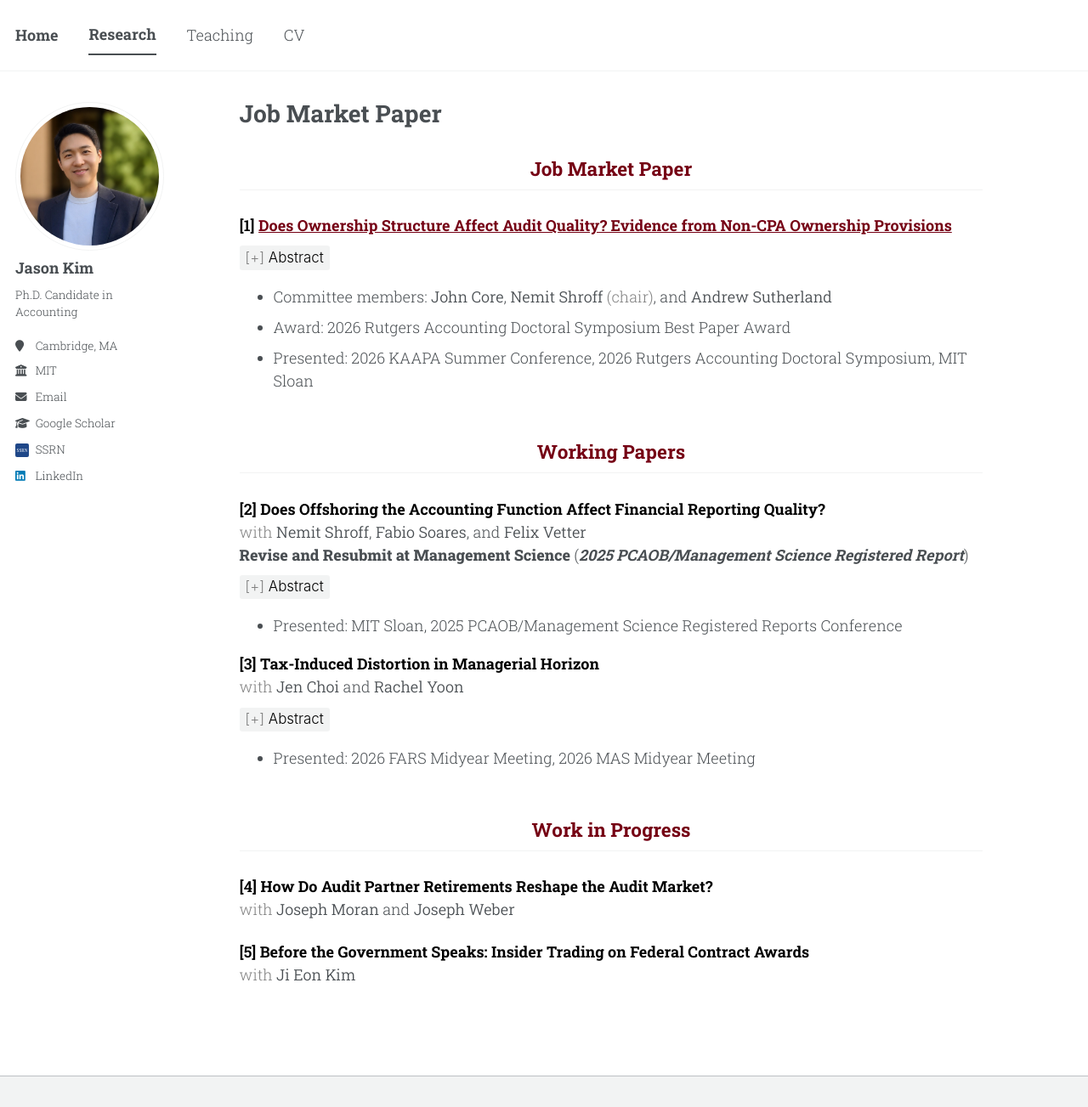
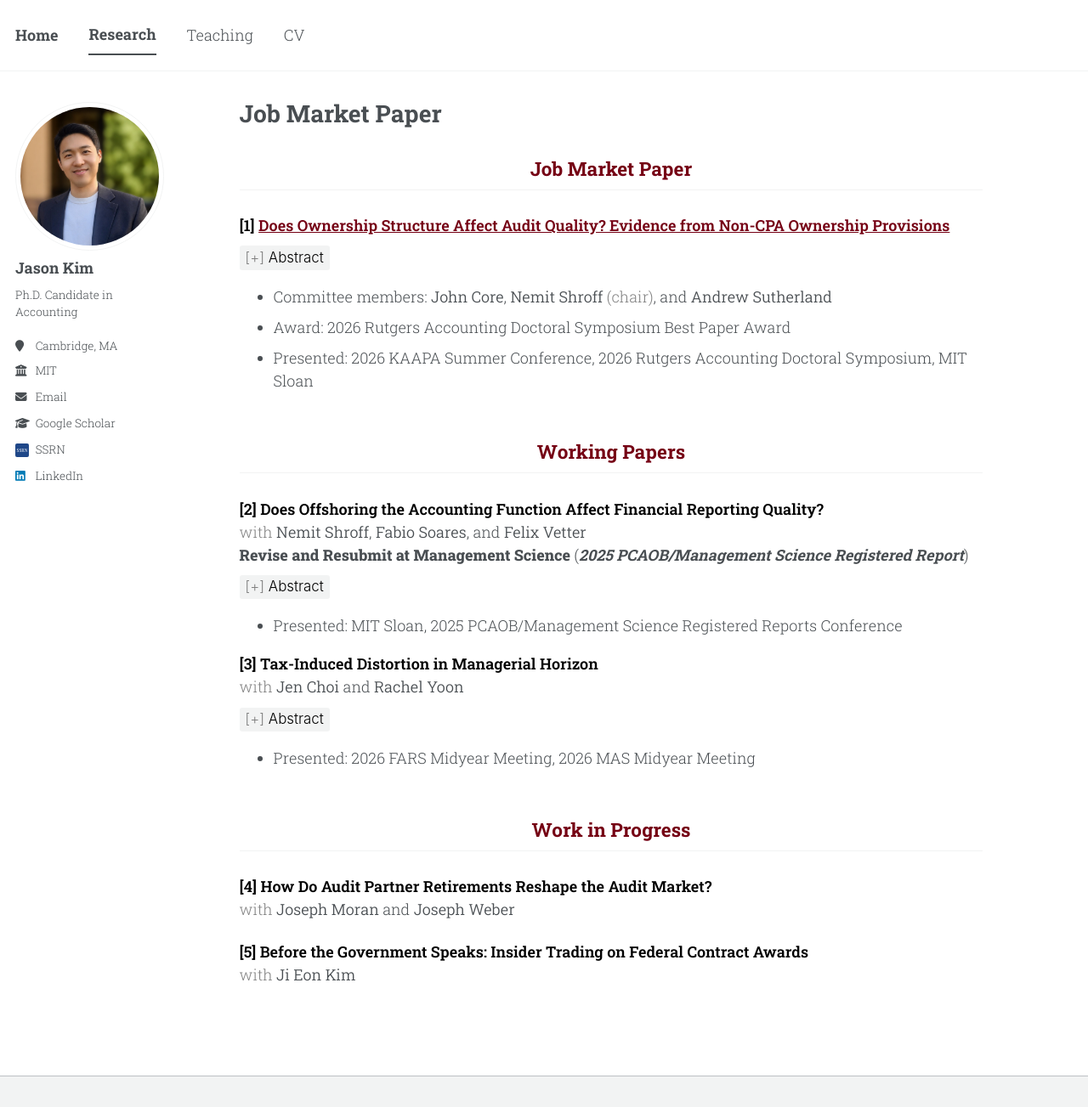
Before and after one commit to jgkim262/jgkim262.github.io, a Jekyll site: the page built from _pages/research.md, in a window 1280 px wide and 1303 px high. Shown: the whole window at 85% size. Built offline with Jekyll 4.4.1, drawn with Linux system fonts in a browser that asks for light colours; a style sheet for code colours, icons or effects is not loaded; our own code applies the rules of GitHub Pages for plain Markdown files.

Commit message:
Paper titles at semibold, matching their numbers
Co-Authored-By: Claude Fable 5 <noreply@anthropic.com>

```diff
--- a/_sass/include/_utilities.scss
+++ b/_sass/include/_utilities.scss
@@ -401,7 +401,7 @@ body:hover .visually-hidden button {
    elsewhere (e.g. the teaching page's programme lines) is unaffected.
    Apply with: **Title**{: .paper-title} */
 .page__content .paper-title {
-  font-weight: 700;
+  font-weight: 600; // matches .paper-num, so title and [n] marker read as one
   color: #000;
 }
 
```
